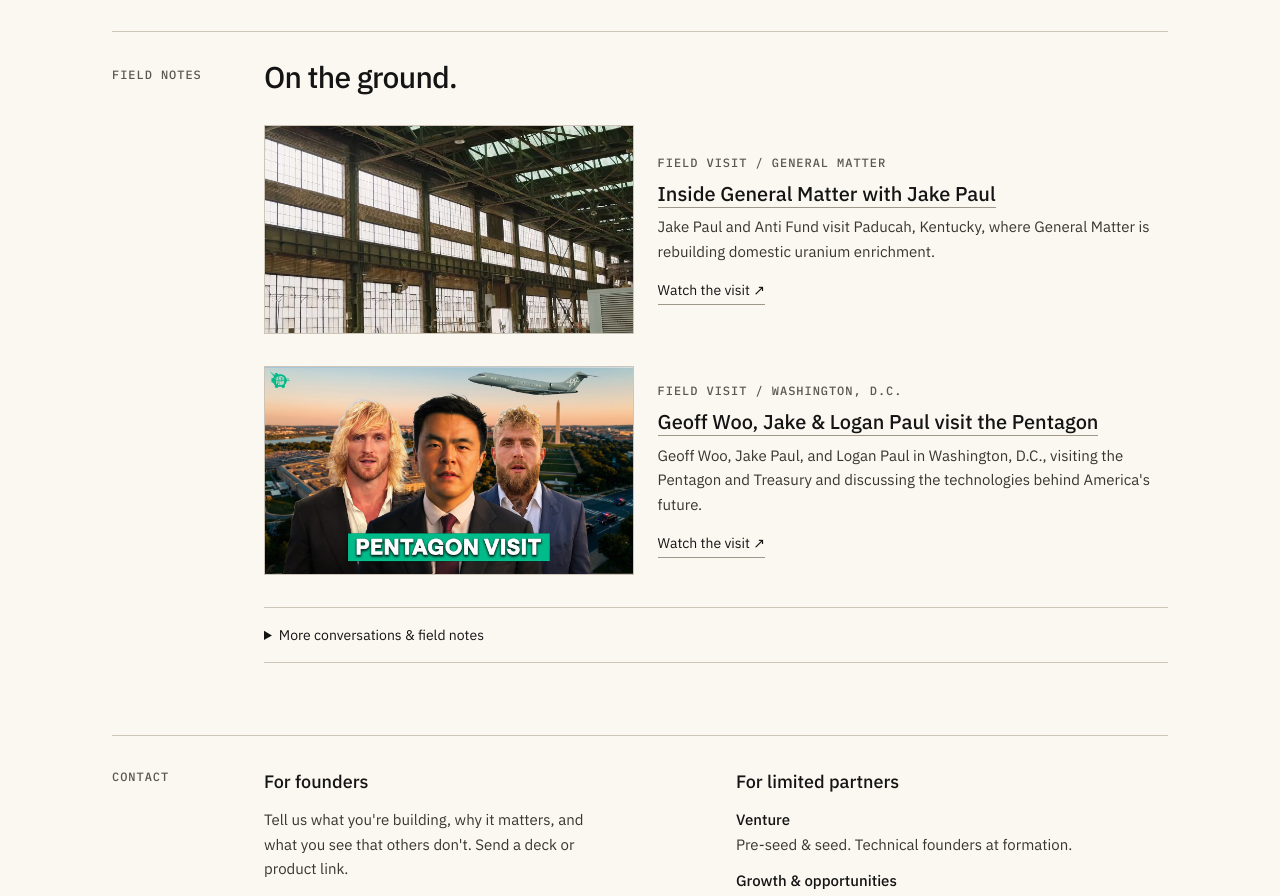
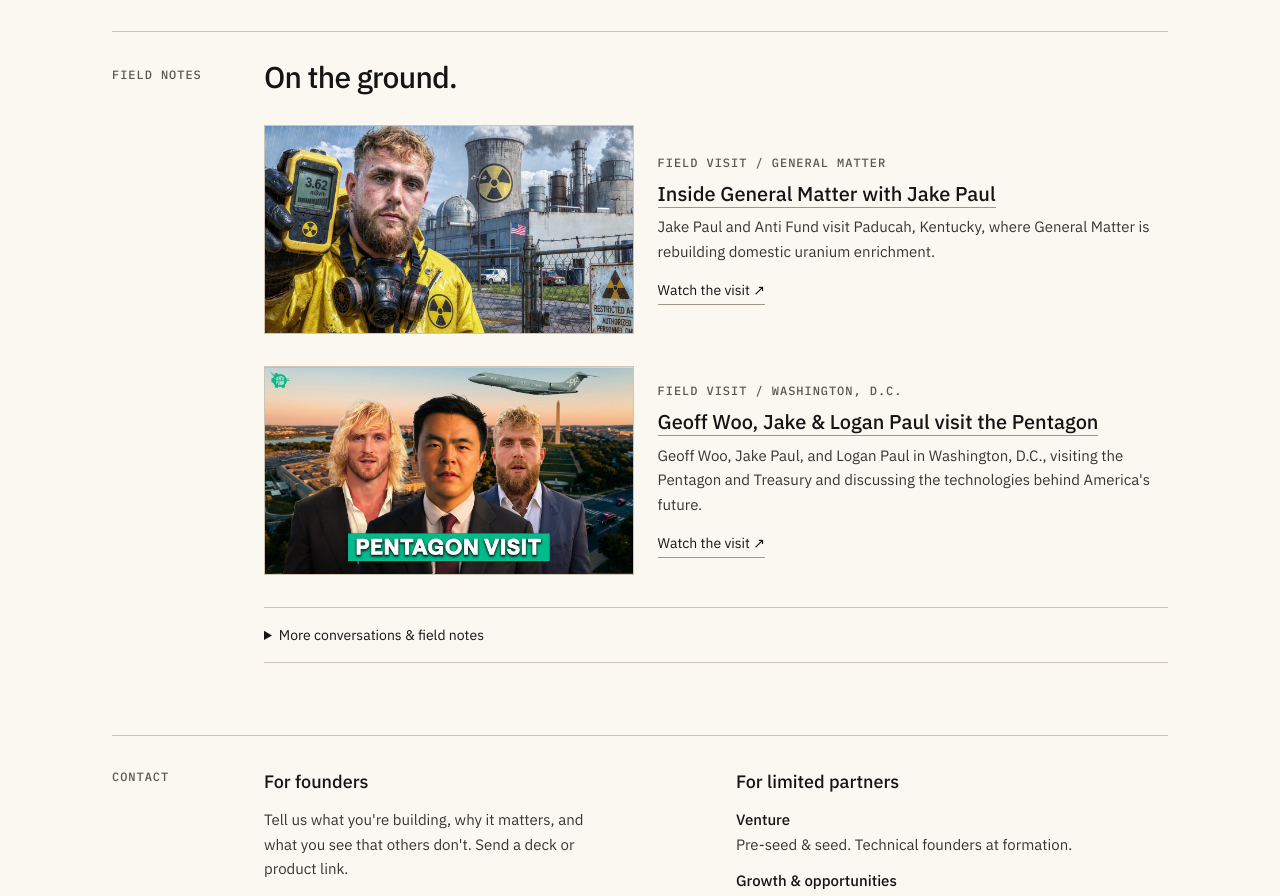
Before and after one commit to geoffreywoo/anti-fund, a Next.js app: page / in a window 1280 px wide. Shown: the part 2880-3776 px from the top of the page. Built offline with nearby package versions, Linux system fonts and the light colour scheme.

Commit message:
Use official General Matter video thumbnail (#33)
Co-authored-by: gwmbp <gwmbp@Mac.attwifi.manager>

```diff
--- a/components/Media.tsx
+++ b/components/Media.tsx
@@ -7,8 +7,8 @@ const featured = [
     description:
       "Jake Paul and Anti Fund visit Paducah, Kentucky, where General Matter is rebuilding domestic uranium enrichment.",
     href: "https://www.youtube.com/watch?v=fiIvF-1RqBQ",
-    imageSrc: "/media/general-matter-jake-paul.jpg",
-    alt: "Inside General Matter's Paducah site during the Anti Fund visit.",
+    imageSrc: "/media/general-matter-jake-paul-thumbnail.jpg",
+    alt: "Official thumbnail for Jake Paul's General Matter visit, showing Jake with a radiation detector.",
   },
   {
     source: "Field visit / Washington, D.C.",
--- a/public/media/sources.json
+++ b/public/media/sources.json
@@ -1,4 +1,11 @@
 {
+  "general-matter-jake-paul-thumbnail.jpg": {
+    "source": "https://www.youtube.com/watch?v=fiIvF-1RqBQ",
+    "asset": "https://i.ytimg.com/vi/fiIvF-1RqBQ/maxresdefault.jpg",
+    "creator": "Jake Paul Biz",
+    "type": "Official video thumbnail",
+    "retrieved": "2026-11-01"
+  },
   "general-matter-jake-paul.jpg": {
     "source": "https://www.youtube.com/watch?v=fiIvF-1RqBQ&t=281s",
     "creator": "Jake Paul Biz",
```
Also changed, not shown: public/media/general-matter-jake-paul-thumbnail.jpg (added), 1 other file (tests, documents, lock files or other folders).
